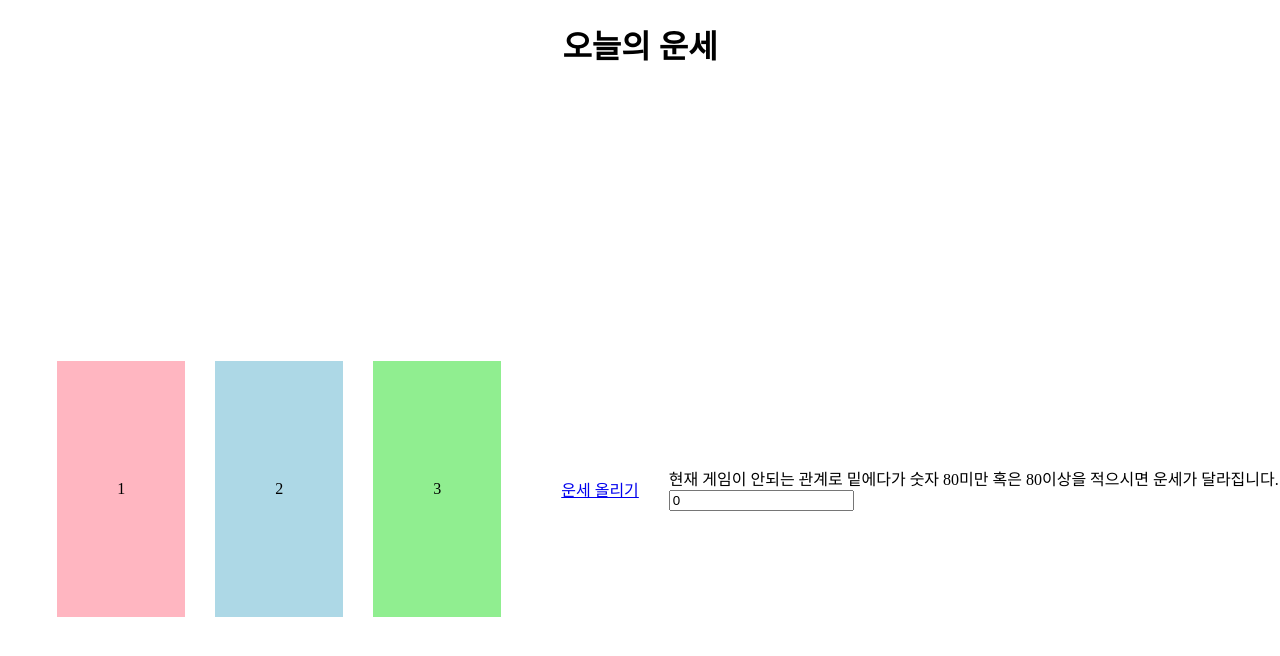
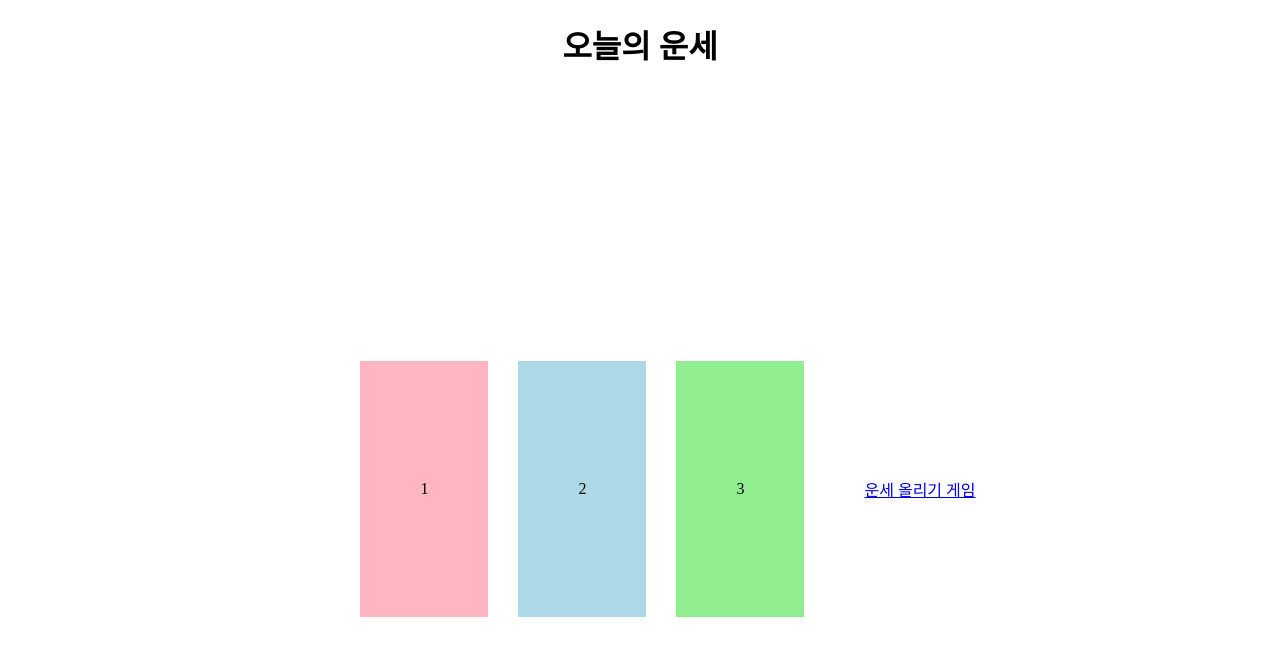
Before and after one commit to yun-21/Taro, a React app in the folder client/: page / in a window 1280 px wide. Shown: the top 656 px of the page. Built offline with nearby package versions, Linux system fonts and the light colour scheme; the HTML template or start-up script is replaced by a standard one.

Commit message:
운세 메인 페이지 운세 올리기 게임 link변경

```diff
--- a/client/src/main/taromain.tsx
+++ b/client/src/main/taromain.tsx
@@ -34,17 +34,9 @@ return (
             <div>
             </div>
             <div>
-                <Link to="/game">
-                    운세 올리기
+                <Link to="/gameStart">
+                    운세 올리기 게임
                 </Link>
-            </div>
-            <div style={styles.imsiStyle}>
-                <div>
-                    현재 게임이 안되는 관계로 밑에다가 숫자 80미만 혹은 80이상을 적으시면 운세가 달라집니다.
-                </div>
-                <div>
-                    <input type="text" value={score} onChange={scoreChange} placeholder='게임이안됨 점수작성해주세요(1~100까지)'/>
-                </div>
             </div>
             <Modal modalState={modalState} onClose={initModal} score={score}/>
         </div>
```
